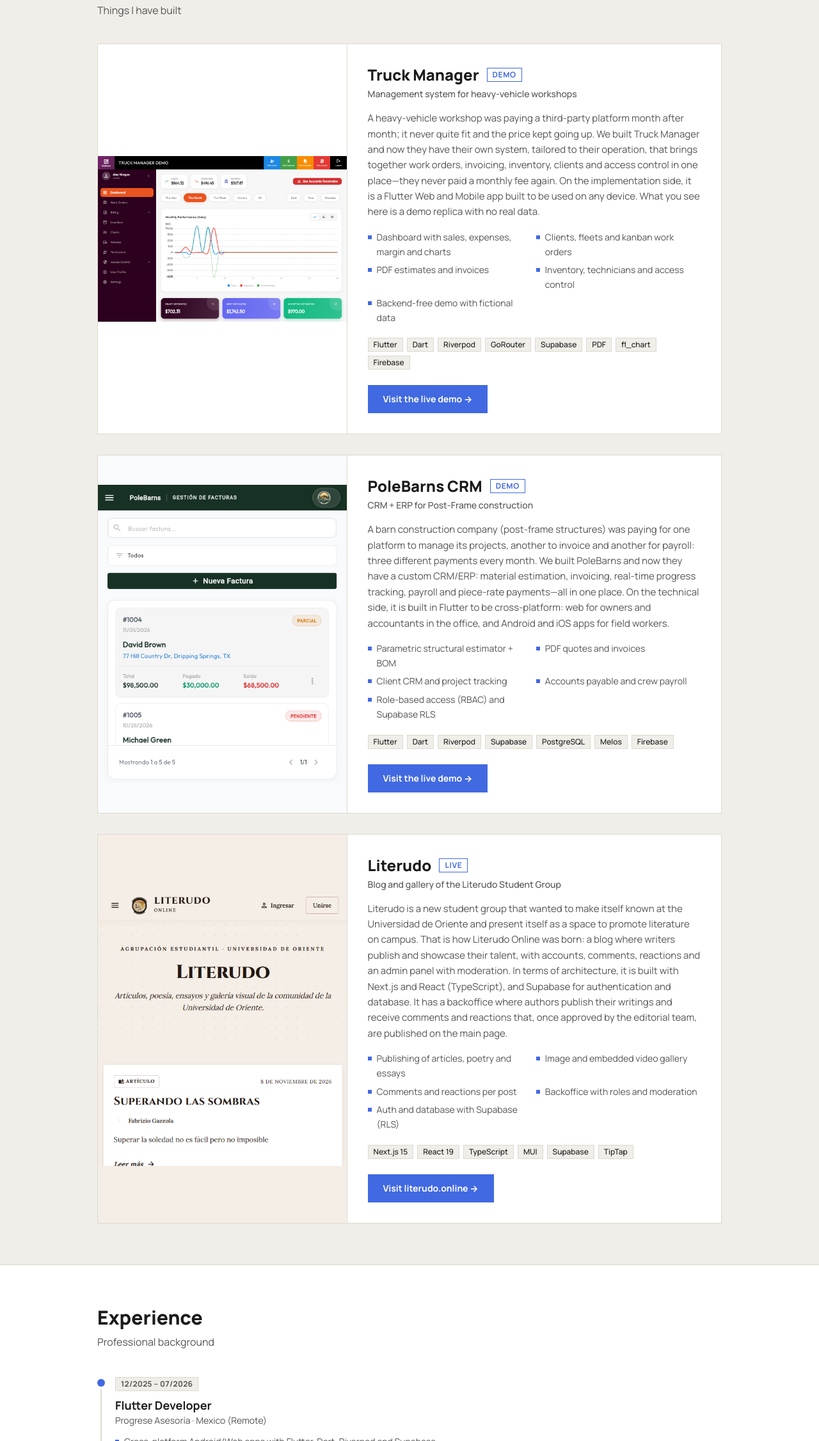
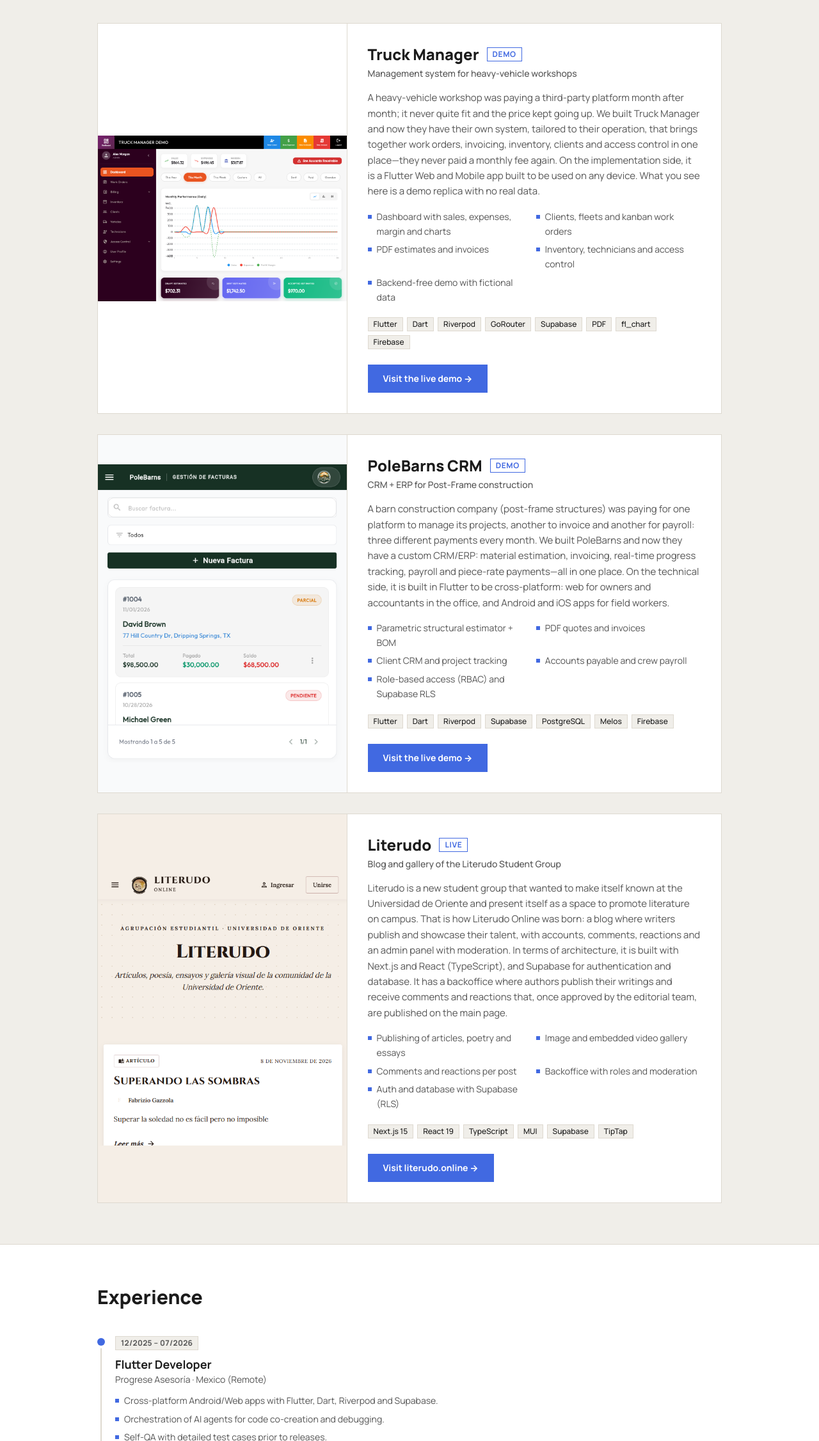
Before and after one commit to acostheta/acostheta.github.io, an Astro site: page /en in a window 1280 px wide. Shown: the part 547-2800 px from the top of the page at 64% size. Built offline with nearby package versions, Linux system fonts and the light colour scheme; Astro itself is replaced by a stand-in of ours.

Commit message:
style: quitar subtitulos de las secciones

```diff
--- a/src/components/Experience.astro
+++ b/src/components/Experience.astro
@@ -13,7 +13,6 @@ const jobs = experience[lang];
 <section id="experience" class="border-b border-line bg-white">
   <div class="mx-auto max-w-5xl px-4 py-16 sm:px-6">
     <h2 class="text-3xl font-extrabold text-ink">{t(lang, 'experience.title')}</h2>
-    <p class="mt-2 text-graphite">{t(lang, 'experience.subtitle')}</p>
 
     <ol class="mt-10 max-w-3xl">
       {
--- a/src/components/Portfolio.astro
+++ b/src/components/Portfolio.astro
@@ -13,7 +13,6 @@ const items = projects[lang];
 <section id="portfolio" class="border-b border-line bg-cloud">
   <div class="mx-auto max-w-5xl px-4 py-16 sm:px-6">
     <h2 class="text-3xl font-extrabold text-ink">{t(lang, 'portfolio.title')}</h2>
-    <p class="mt-2 text-graphite">{t(lang, 'portfolio.subtitle')}</p>
 
     <div class="mt-10 space-y-8">
       {
```
